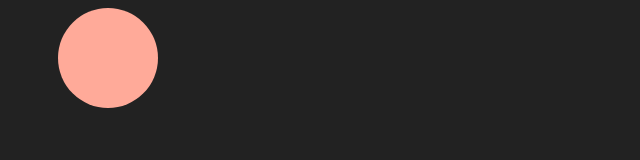
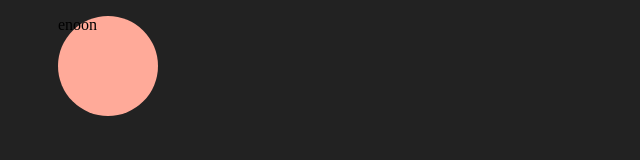
Before and after one commit to biruk-getachew/biruk-getachew.github.io, a plain HTML site: page index.html in a window 1280 px wide. Shown: the whole page, without its empty margins (0-640 px from the left). Drawn offline with Linux system fonts and the light colour scheme.

Commit message:
Update index.html

```diff
--- a/index.html
+++ b/index.html
@@ -5,6 +5,8 @@
         <title>enoon</title>
     </head>
 <body>
-    <div class="main"></div>
+    <div class="main">
+        <p style="font-family: 'Times New Roman', Times, serif;" >enoon</p>
+    </div>
 </body>
 </html>
```
